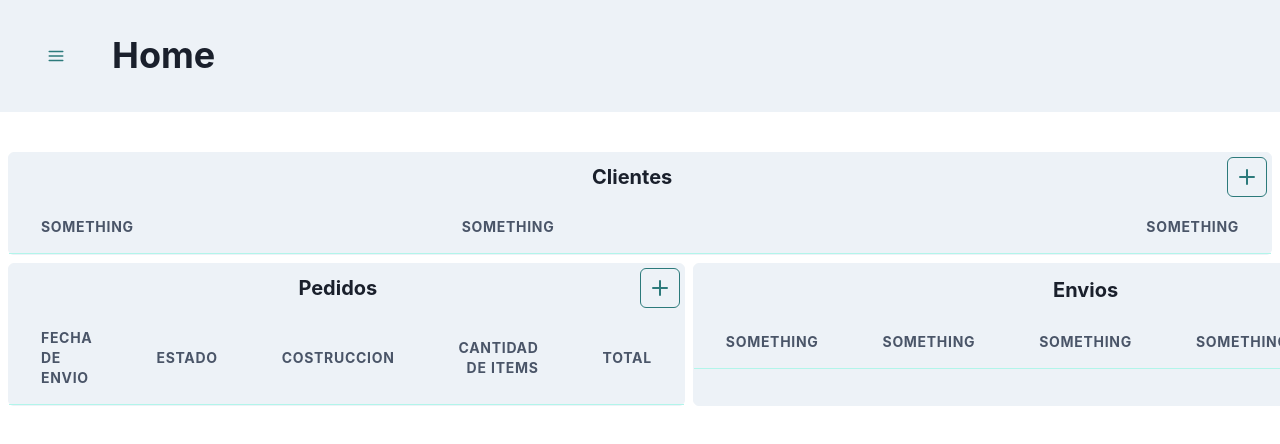
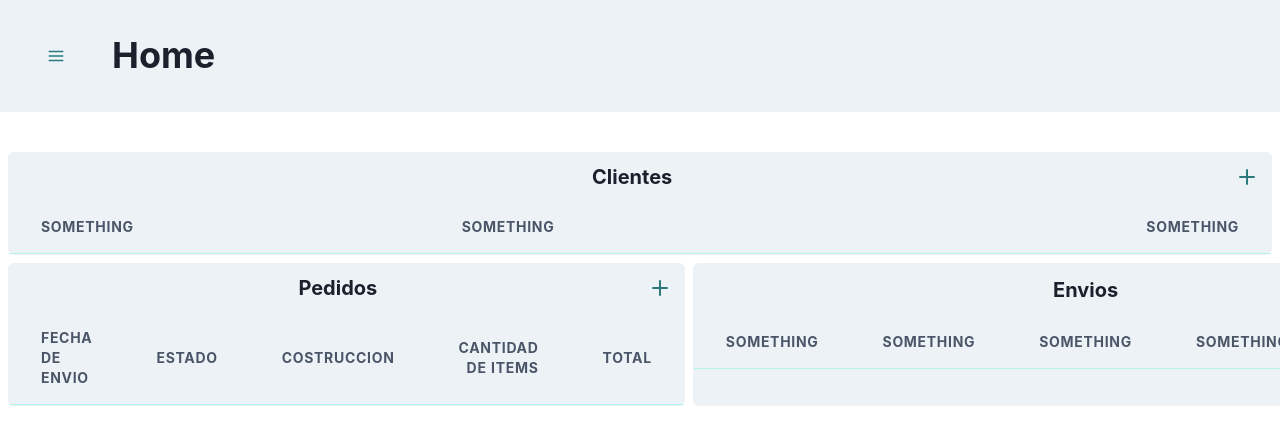
Before and after one commit to matiasdurand/dan-app-frontend, a React (Create React App) app: page / in a window 1280 px wide. Shown: the top 444 px of the page. Built offline with nearby package versions, Linux system fonts and the light colour scheme.

Commit message:
Change buttons variant

```diff
--- a/src/components/customer/home/ConstructionsTable.js
+++ b/src/components/customer/home/ConstructionsTable.js
@@ -26,7 +26,7 @@ const ConstructionsTable = () => {
     wrap="wrap"
     >
 
-      <IconButton m={1} colorScheme="teal" variant="outline" aria-label="Add" icon={<AddIcon/>} >
+      <IconButton m={1} colorScheme="teal" variant="ghost" aria-label="Add" icon={<AddIcon/>} >
       </IconButton>
 
       <Heading as="h4" size="md" width="50%">Construcciones</Heading>
--- a/src/components/customer/home/OrdersTable.js
+++ b/src/components/customer/home/OrdersTable.js
@@ -26,7 +26,7 @@ const OrdersTable = () => {
       mr={1} mt={2}
       >
 
-      <IconButton m={1} colorScheme="teal" variant="outline" aria-label="Add" icon={<AddIcon/>} >
+      <IconButton m={1} colorScheme="teal" variant="ghost" aria-label="Add" icon={<AddIcon/>} >
       </IconButton>
 
       <Heading as="h4" size="md" width="50%">Pedidos</Heading>
--- a/src/components/employee/home/CustomersTable.js
+++ b/src/components/employee/home/CustomersTable.js
@@ -25,7 +25,7 @@ const CustomerTable = () => {
     wrap="wrap"
     >
 
-      <IconButton m={1} colorScheme="teal" variant="outline" aria-label="Add" icon={<AddIcon/>} >
+      <IconButton m={1} colorScheme="teal" variant="ghost" aria-label="Add" icon={<AddIcon/>} >
       </IconButton>
 
       <Heading as="h4" size="md" width="50%">Clientes</Heading>
```
